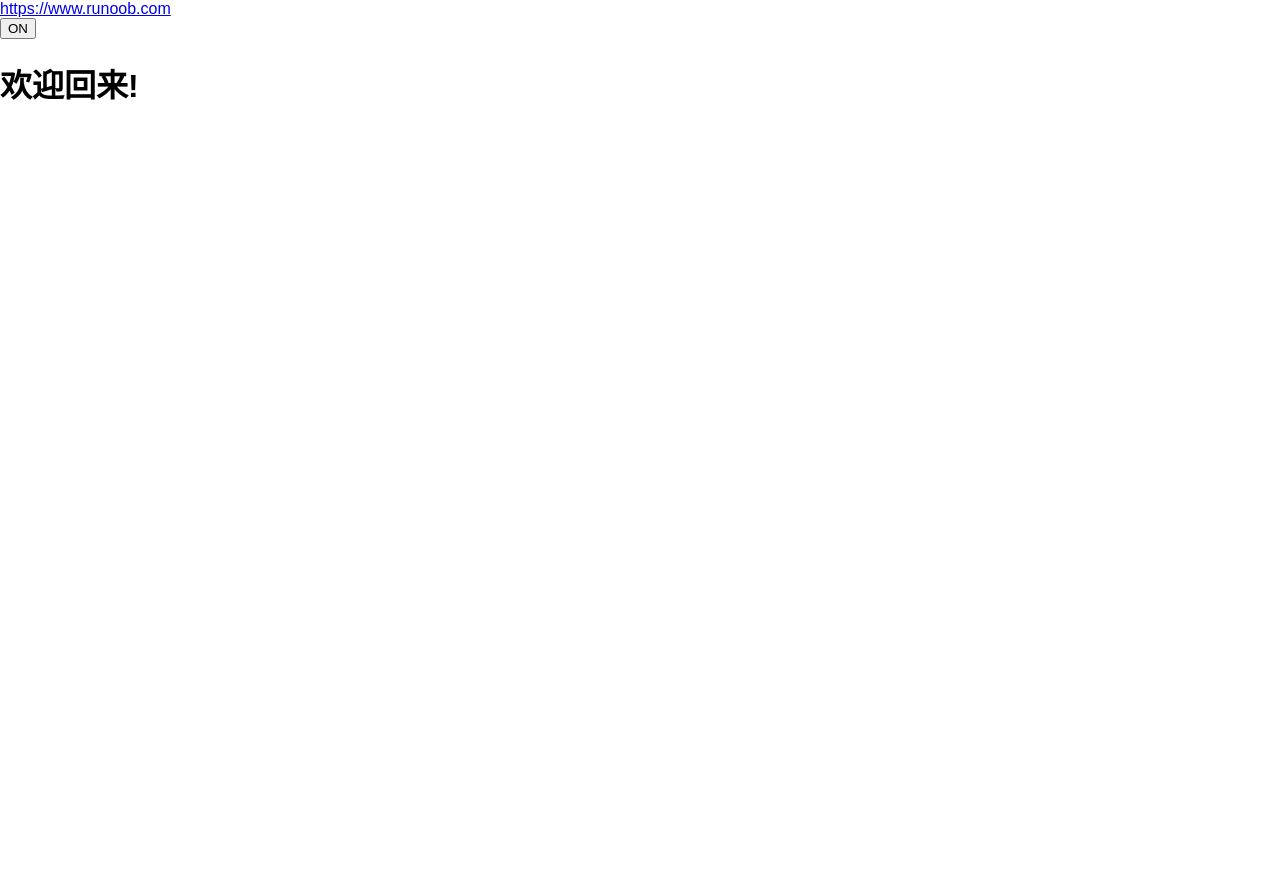
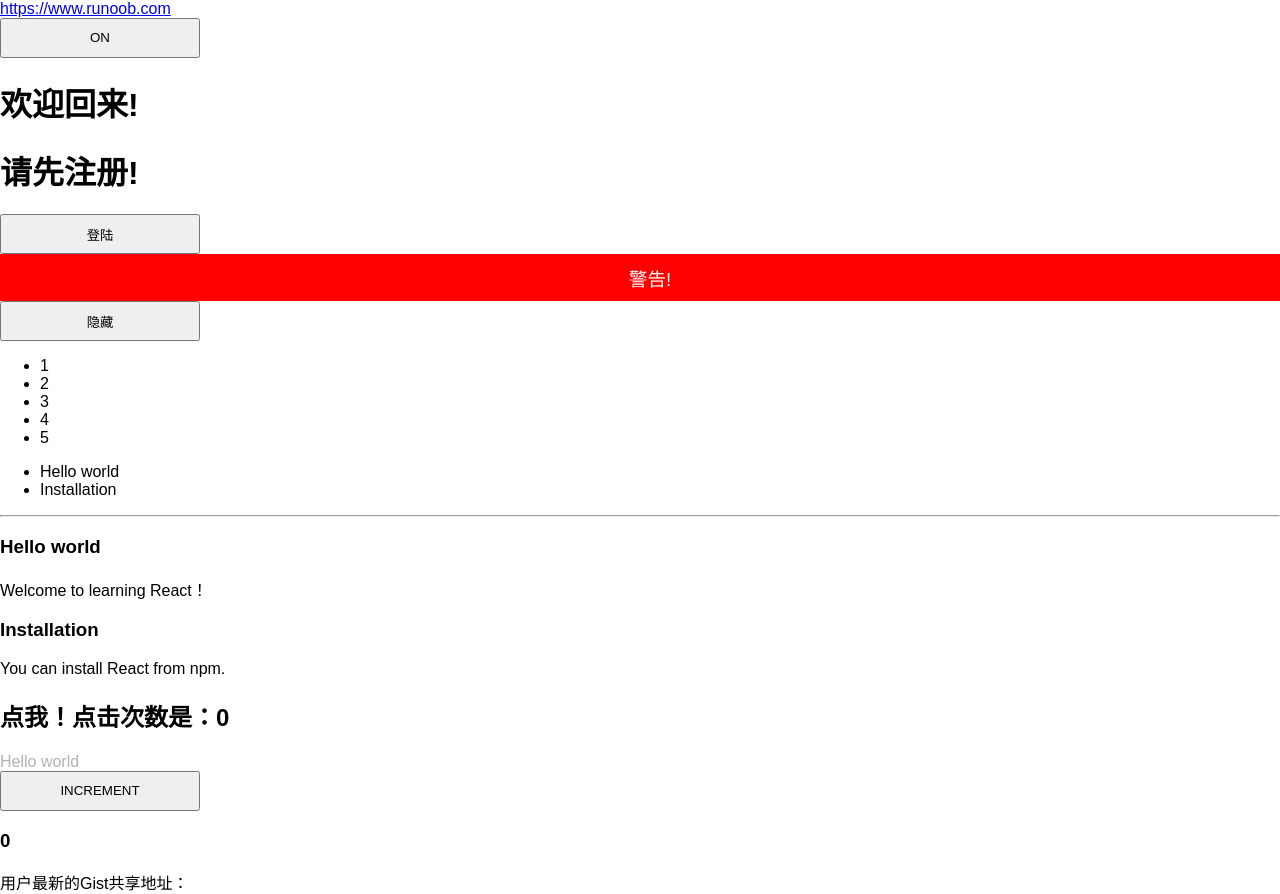
Before and after one commit to fslong520/photos, a React (Create React App) app in the folder react-learn/: page / in a window 1280 px wide. Shown: the part 89-983 px from the top of the page. Before the commit the page ends 800 px from the top, so only its background shows below. Built offline with nearby package versions, Linux system fonts and the light colour scheme; no server answers.

Commit message:
学到异步了

```diff
--- a/react-learn/package.json
+++ b/react-learn/package.json
@@ -12,5 +12,8 @@
     "build": "react-scripts build",
     "test": "react-scripts test --env=jsdom",
     "eject": "react-scripts eject"
+  },
+  "devDependencies": {
+    "jquery": "^3.3.1"
   }
 }
--- a/react-learn/public/index.html
+++ b/react-learn/public/index.html
@@ -1,5 +1,6 @@
 <!DOCTYPE html>
 <html lang="en">
+
 <head>
   <meta charset="utf-8">
   <meta name="viewport" content="width=device-width, initial-scale=1, shrink-to-fit=no">
@@ -10,6 +11,8 @@
     -->
   <link rel="manifest" href="%PUBLIC_URL%/manifest.json">
   <link rel="shortcut icon" href="%PUBLIC_URL%/favicon.ico">
+  <script src="https://cdn.bootcss.com/babel-standalone/6.26.0/babel.min.js"></script>
+  <script src="https://cdn.bootcss.com/jquery/2.1.4/jquery.min.js"></script>
   <!--
       Notice the use of %PUBLIC_URL% in the tags above.
       It will be replaced with the URL of the `public` folder during the build.
@@ -20,7 +23,24 @@
       Learn how to configure a non-root public URL by running `npm run build`.
     -->
   <title>React App</title>
+  <style>
+    button {
+      height: 40px;
+      width: 200px;
+    }
+
+    .warning {
+      background-color: red;
+      text-align: center;
+      width: 100%;
+      padding: 10px;
+
+      font-size: 14pt;
+      color: white;
+    }
+  </style>
 </head>
+
 <body>
   <noscript>
     You need to enable JavaScript to run this app.
@@ -28,8 +48,16 @@
   <div id="root"></div>
   <div id="example"></div>
   <div id="example1"></div>
+  <div id="example2"></div>
+  <div id="example3"></div>
+  <div id="example4"></div>
+  <div id="example5"></div>
+  <div id="example6"></div>
+  <div id="example7"></div>
+  <div id="example8"></div>
+  <div id="example9"></div>
   <script>
-      var i =1;
+    var i = 1;
   </script>
   <!--
       This HTML file is a template.
@@ -42,4 +70,5 @@
       To create a production bundle, use `npm run build` or `yarn build`.
     -->
 </body>
+
 </html>
--- a/react-learn/src/index.js
+++ b/react-learn/src/index.js
@@ -1,7 +1,7 @@
 import './index.css';
 import ReactDOM from 'react-dom';
 import  React, { Component } from 'react';
-
+import $ from 'jquery';
 export class Name extends Component {
 	render() {
 		return (
@@ -93,12 +93,326 @@ ReactDOM.render(
 )
 
 export class LoginControl extends Component {
-	handle
+	constructor(props){
+		super(props);
+		this.state={isLooggedIn:false}
+	}
+	handleLoginClick(){
+		this.setState({isLooggedIn:true});
+	}
+	handleLogoutClick(){
+		this.setState({isLooggedIn:false});
+	}
 	render() {
+		const isLooggedIn=this.state.isLooggedIn;
+		let button=null;
+		if (isLooggedIn){
+			button=<LogoutButton onClick={this.handleLogoutClick.bind(this)}/>;
+		}
+		else{
+			button=<LoginButton onClick={this.handleLoginClick.bind(this)}/>;
+		}
+		/*
+		//也可以使用三目运算符：
+		return(
+			<div>
+			{isLoggedIn?(
+				<LogoutButton onClick={this.handleLogoutClick.bind(this)}/>
+			):(
+				button=<LoginButton onClick={this.handleLoginClick.bind(this)}/>
+			)}
+			</div>
+		)
+		*/
 		return (
 			<div>
+				<Greeting isLooggedIn={isLooggedIn}/>
+				{button}
+			</div>
+		);
+	}
+}
+function LoginButton(params) {
+	return (
+		<button onClick={params.onClick}>
+		登陆
+		</button>
+	)
 
+}
+function LogoutButton(params) {
+	return(
+		<button onClick={params.onClick}>
+		退出
+		</button>
+	)
+
+}
+ReactDOM.render(
+	<LoginControl/>,
+	document.getElementById('example2')
+)
+
+function WarningBanner(params) {
+	if (!params.warn){
+		return null;
+	}
+	else{
+		return(
+			<div className="warning">
+			警告!
 			</div>
 		)
 	}
 }
+
+export  class Page extends Component {
+	constructor(props){
+		super(props);
+		this.state={showWarning:true}
+	}
+	handleToggleClick(){
+		this.setState(prevState =>({
+			showWarning:!prevState.showWarning
+		}));
+	}
+  render() {
+		return (
+			<div>
+				<WarningBanner warn={this.state.showWarning}/>
+				<button onClick={this.handleToggleClick.bind(this)}>
+					{this.state.showWarning ? '隐藏':'显示'}
+				</button>
+			</div>
+		);
+  }
+}
+ReactDOM.render(
+	<Page/>,
+	document.getElementById('example3')
+);
+function ListItem(params) {
+	return <li>{params.value}</li>;
+}
+
+function  NumberList(params) {
+	const numbers = params.numbers;
+	return (
+		<ul>
+			{numbers.map((number)=>
+				<ListItem key={number.toString()} value={number}/>
+			)}
+		</ul>
+	);
+}
+const numbers=[1,2,3,4,5]
+ReactDOM.render(
+	<NumberList numbers={numbers}/>,
+	document.getElementById('example4')
+)
+
+function Blog(params) {
+	const sidebar=(
+		<ul>
+			{params.posts.map((post)=>
+				<li key={post.id}>
+					{post.title}
+				</li>
+			)}
+		</ul>
+	);
+	const content=params.posts.map((post)=>
+	<div key={post.id}>
+		<h3>{post.title}</h3>
+		<p>{post.content}</p>
+	</div>
+	);
+	return(
+		<div>
+			{sidebar}
+			<hr/>
+			{content}
+		</div>
+	);
+}
+const posts=[
+	{id:1,title:'Hello world',content:'Welcome to learning React！'},
+	{id:2,title:'Installation',content:'You can install React from npm.'}
+];
+ReactDOM.render(
+	<Blog posts={posts}/>,
+	document.getElementById('example5')
+)
+
+
+export class Counter extends Component {
+	constructor(props) {
+		super(props)
+
+		this.state = {
+			clickCount:0
+		};
+	}
+	handleClick(){
+		this.setState(function (params) {
+			return {clickCount:params.clickCount+1};
+		});
+	}
+
+	render() {
+		return (
+			<div>
+				<h2 onClick={this.handleClick.bind(this)}>
+					点我！点击次数是：{this.state.clickCount}
+				</h2>
+			</div>
+		)
+	}
+}
+ReactDOM.render(
+	<Counter/>,
+	document.getElementById('example6')
+)
+
+
+export class Hello extends Component {
+	constructor(props) {
+		super(props);
+
+		this.state = {
+			 opacity:1.0
+		};
+	}
+	componentDidMount(){
+		this.timer=setInterval(function () {
+			var opacity=this.state.opacity;
+			opacity-=0.05;
+			if (opacity<0.1){
+				opacity=1.0;
+			}
+			this.setState({
+				opacity:opacity
+			});
+		}.bind(this),100)
+	}
+
+	render() {
+		return (
+			<div style={{opacity:this.state.opacity}}>
+				Hello {this.props.name}
+			</div>
+		);
+	}
+}
+ReactDOM.render(
+	<Hello name="world"/>,
+	document.getElementById('example7')
+)
+
+
+export class Button extends Component {
+	constructor(props) {
+		super(props)
+
+		this.state = {
+			 data:0
+		};
+	}
+	setNewNumber(){
+		this.setState({data:this.state.data+1})
+	}
+
+	render() {
+		return (
+			<div>
+				<button onClick={this.setNewNumber.bind(this)}>INCREMENT</button>
+				<Content myNumber={this.state.data}></Content>
+			</div>
+		);
+	}
+}
+export class Content extends Component {
+	componentWillMount(){
+		console.log('Component WILL MOUNT!')
+	}
+	componentDidMount(){
+		console.log('Component DID MOUNT!')
+	}
+	componentWillReceiveProps(newProps) {
+			console.log('Component WILL RECEIVE PROPS!')
+	}
+	shouldComponentUpdate(newProps, newState) {
+			return true;
+	}
+	componentWillUpdate(nextProps, nextState) {
+			console.log('Component WILL UPDATE!');
+	}
+	componentDidUpdate(prevProps, prevState) {
+			console.log('Component DID UPDATE!')
+	}
+	componentWillUnmount() {
+			console.log('Component WILL UNMOUNT!')
+	}
+	render() {
+		return (
+			<div>
+				<h3>{this.props.myNumber}</h3>
+			</div>
+		)
+	}
+}
+
+ReactDOM.render(
+	<div>
+		<Button/>
+	</div>,
+	document.getElementById('example8')
+)
+
+export class UserGist extends Component {
+	constructor(props) {
+		super(props)
+
+		this.state = {
+			 username:'',
+			 lastGistUrl:'',
+		};
+	}
+	componentDidMount(){
+		this.serverRequest=$.ajax({
+			url: this.props.source,
+			type: "GET",
+			data: {},
+			success: function (result) {
+				var lastGist=result[0];
+				this.setState({
+					username:lastGist.owner.login,
+					lastGistUrl:lastGist.html_url,
+				});
+			}.bind(this)
+		});/*
+		this.serverRequest=$.get(this.props.source,function (result) {
+			var lastGist=result[0];
+			this.setState({
+				username:lastGist.owner.login,
+				lastGistUrl:lastGist.html_url,
+			});
+		}.bind(this));
+		*/
+	}
+	componentWillUnmount(){
+		this.serverRequest.abort();
+	}
+	render() {
+		return (
+			<div>
+				用户<b>{this.state.username}</b>最新的Gist共享地址：
+				<a href={this.state.lastGistUrl}>{this.state.lastGistUrl}</a>
+			</div>
+		);
+	}
+}
+ReactDOM.render(
+	<UserGist source="https://api.github.com/users/octocat/gists"/>,
+	document.getElementById('example9')
+);
```
Lines whose indentation alone changed are shown as unchanged.
